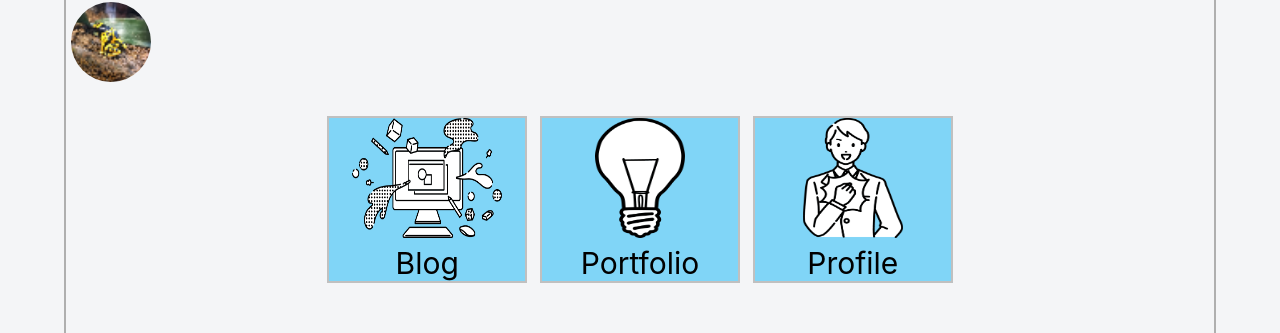
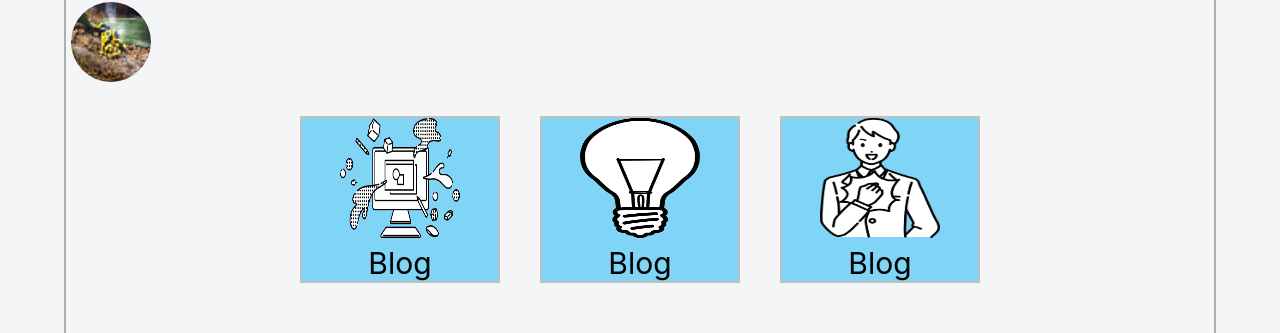
Before and after one commit to mura012/my-blog, a Next.js app: page / in a window 1280 px wide. Shown: the part 80-413 px from the top of the page. Built offline with nearby package versions, Linux system fonts and the light colour scheme.

Commit message:
ホームページのLinkをコンポーネント化

```diff
--- a/src/components/Footer/Footer.module.css
+++ b/src/components/Footer/Footer.module.css
@@ -1,11 +1,13 @@
 .footer {
   height: 100px;
+
   border-top: 2px solid rgb(192, 192, 192);
+}
+.footerWrapper {
   display: flex;
   align-items: center;
   flex-direction: column;
 }
-
 .question {
   margin-top: 20px;
   font-size: 16px;
--- a/src/components/Links/Links.module.css
+++ b/src/components/Links/Links.module.css
@@ -19,24 +19,6 @@
   margin-top: 30px;
   cursor: pointer;
 }
-.linkWrapper {
-  border: 2px solid rgb(192, 192, 192);
-  display: flex;
-  align-items: center;
-  justify-content: center;
-  width: 100%;
-  max-width: 200px;
-  background-color: rgb(128, 213, 247);
-}
-.linkWrapper:hover {
-  opacity: 0.7;
-}
-.link {
-  font-size: 30px;
-}
-.center {
-  margin: 0 1vw;
-}
 .wrapper {
   margin-top: 100px;
 }
@@ -53,7 +35,4 @@
     display: flex;
     flex-direction: column;
   }
-  .linkWrapper {
-    margin-top: 30px;
-  }
 }
--- a/src/components/Links/Links.tsx
+++ b/src/components/Links/Links.tsx
@@ -5,6 +5,7 @@ import blog from "src/image/creative.png";
 import portfolio from "src/image/light.png";
 import profile from "src/image/human.png";
 import Icon from "src/image/twittericon.png";
+import { PageLink } from "../PageLink/PageLink";
 
 export const Links = () => {
   return (
@@ -19,30 +20,9 @@ export const Links = () => {
         />
       </Link>
       <div className={classes.links}>
-        <Link href="/blog">
-          <div className={classes.linkWrapper}>
-            <a className={classes.link}>
-              <Image src={blog} alt="blog" width={150} height={120} />
-              <p>Blog</p>
-            </a>
-          </div>
-        </Link>
-        <Link href="/portfolio">
-          <div className={`${classes.linkWrapper} ${classes.center}`}>
-            <a className={`${classes.link} ${classes.center}`}>
-              <Image src={portfolio} alt="portfolio" width={90} height={120} />
-              <p>Portfolio</p>
-            </a>
-          </div>
-        </Link>
-        <Link href="/profile">
-          <div className={classes.linkWrapper}>
-            <a className={classes.link}>
-              <Image src={profile} alt="profile" width={100} height={120} />
-              <p>Profile</p>
-            </a>
-          </div>
-        </Link>
+        <PageLink href="blog" src={blog} />
+        <PageLink href="portfolio" src={portfolio} />
+        <PageLink href="profile" src={profile} />
       </div>
     </nav>
   );
--- /dev/null
+++ b/src/components/PageLink/PageLink.module.css
@@ -0,0 +1,20 @@
+.linkWrapper {
+  border: 2px solid rgb(192, 192, 192);
+  display: flex;
+  align-items: center;
+  justify-content: center;
+  width: 100%;
+  max-width: 200px;
+  background-color: rgb(128, 213, 247);
+  font-size: 30px;
+  margin: 0 20px;
+}
+.linkWrapper:hover {
+  opacity: 0.7;
+}
+
+@media (max-width: 480px) {
+  .linkWrapper {
+    margin-top: 30px;
+  }
+}
--- /dev/null
+++ b/src/components/PageLink/PageLink.tsx
@@ -0,0 +1,21 @@
+import Image, { StaticImageData } from "next/image";
+import Link from "next/link";
+import classes from "./PageLink.module.css";
+
+type Props = {
+  href: string;
+  src: StaticImageData;
+};
+
+export const PageLink = ({ href, src }: Props) => {
+  return (
+    <Link href={`/${href}`}>
+      <div className={classes.linkWrapper}>
+        <a>
+          <Image src={src} alt={href} width={120} height={120} />
+          <p>Blog</p>
+        </a>
+      </div>
+    </Link>
+  );
+};
```
